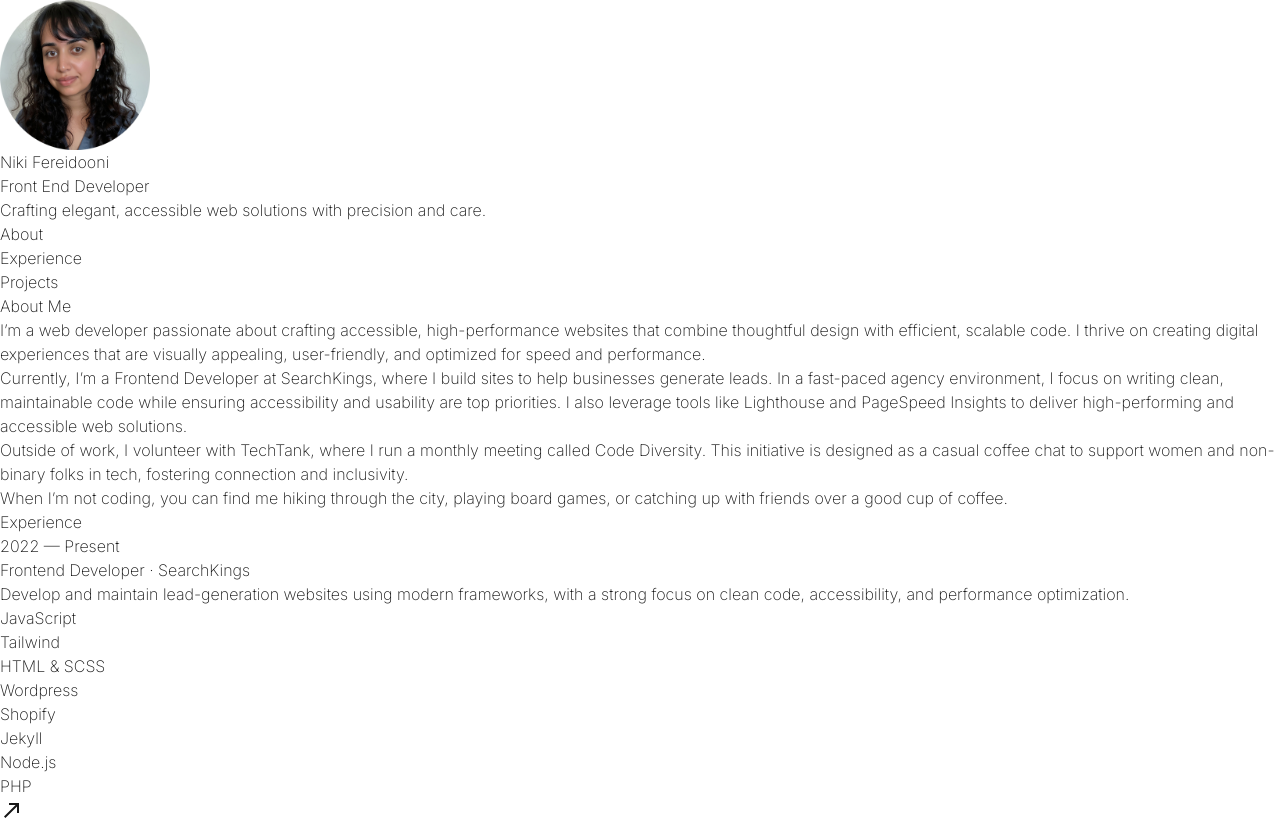
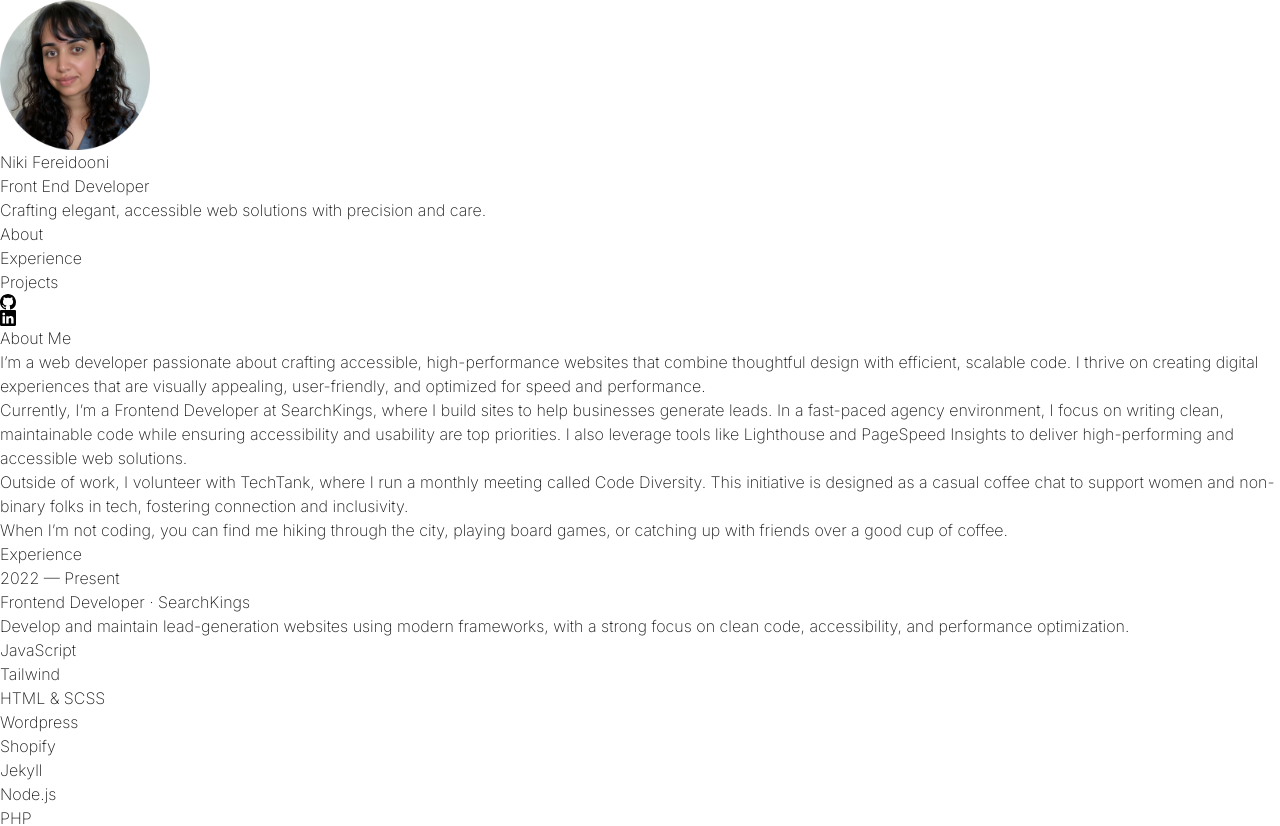
Before and after one commit to nfereidooni/CodeByNiki.com, a Next.js app: page / in a window 1280 px wide. Shown: the top 826 px of the page. Built offline with nearby package versions, Linux system fonts and the light colour scheme.

Commit message:
added social icons, added focus states

```diff
--- a/src/app/about/page.js
+++ b/src/app/about/page.js
@@ -6,9 +6,9 @@
           <div className="mt-4 text-lg">
               <p className="mb-2 text-base md:text-lg">I’m a web developer passionate about crafting accessible, high-performance websites that combine thoughtful design with efficient, scalable code. I thrive on creating digital experiences that are visually appealing, user-friendly, and optimized for speed and performance.</p>
 
-              <p className="mb-2 text-base md:text-lg">Currently, I’m a Frontend Developer at <a className="font-bold hover:text-pink-300" href="http://searchkings.com" target="_blank">SearchKings</a>, where I build sites to help businesses generate leads. In a fast-paced agency environment, I focus on writing clean, maintainable code while ensuring accessibility and usability are top priorities. I also leverage tools like Lighthouse and PageSpeed Insights to deliver high-performing and accessible web solutions.</p>
+              <p className="mb-2 text-base md:text-lg">Currently, I’m a Frontend Developer at <a className="font-bold hover:text-pink-300 focus:text-pink-300" href="http://searchkings.com" target="_blank">SearchKings</a>, where I build sites to help businesses generate leads. In a fast-paced agency environment, I focus on writing clean, maintainable code while ensuring accessibility and usability are top priorities. I also leverage tools like Lighthouse and PageSpeed Insights to deliver high-performing and accessible web solutions.</p>
 
-              <p className="mb-2 text-base md:text-lg">Outside of work, I volunteer with <a className="font-bold hover:text-pink-300" href="http://techtankto.com" target="_blank">TechTank</a>, where I run a monthly meeting called Code Diversity. This initiative is designed as a casual coffee chat to support women and non-binary folks in tech, fostering connection and inclusivity.</p>
+              <p className="mb-2 text-base md:text-lg">Outside of work, I volunteer with <a className="font-bold hover:text-pink-300 focus:text-pink-300" href="http://techtankto.com" target="_blank">TechTank</a>, where I run a monthly meeting called Code Diversity. This initiative is designed as a casual coffee chat to support women and non-binary folks in tech, fostering connection and inclusivity.</p>
 
               <p className="mb-2 text-base md:text-lg">When I’m not coding, you can find me hiking through the city, playing board games, or catching up with friends over a good cup of coffee.</p>
           </div>
--- a/src/components/ExperienceCard.js
+++ b/src/components/ExperienceCard.js
@@ -6,7 +6,7 @@
       href={companyLink}
       target="_blank"
       rel="noopener noreferrer"
-      className="group relative block p-6 bg-gray-800 rounded-lg shadow-md transition hover:shadow-lg hover:bg-gray-700"
+      className="group relative block p-6 bg-gray-800 rounded-lg shadow-md transition hover:shadow-lg hover:bg-gray-700 focus:shadow-lg focus:bg-gray-700"
       aria-label={`Visit ${company}`}
     >
       {/* Timeframe */}
@@ -15,7 +15,7 @@
       </header>
 
       {/* Role and Company */}
-      <h3 className="text-lg font-bold text-white group-hover:text-pink-300">
+      <h3 className="text-lg font-bold text-white group-hover:text-pink-300 group-focus:text-pink-300">
         {role} · {company}
       </h3>
 
--- a/src/components/LeftSidebar.js
+++ b/src/components/LeftSidebar.js
@@ -1,5 +1,7 @@
 import React from "react";
 import Image from 'next/image';
+import GithubIcon from "@/components/icons/GithubIcon";
+import LinkedInIcon from "@/components/icons/LinkedInIcon";
 import Headshot from '../../public/images/niki-headshot-circle.png'
 
 const LeftSidebar = () => {
@@ -20,22 +22,30 @@
       <nav className="mt-8">
         <ul className="flex flex-col space-y-4">
           <li>
-            <a href="#about" className="font-normal hover:text-pink-400">
+            <a href="#about" className="font-normal hover:text-pink-300 focus:text-pink-300">
               About
             </a>
           </li>
           <li>
-            <a href="#experience" className="font-normal hover:text-pink-400">
+            <a href="#experience" className="font-normal hover:text-pink-300 focus:text-pink-300">
               Experience
             </a>
           </li>
           <li>
-            <a href="#projects" className="font-normal hover:text-pink-400">
+            <a href="#projects" className="font-normal hover:text-pink-300 focus:text-pink-300">
               Projects
             </a>
           </li>
         </ul>
       </nav>
+      <div className="mt-8 flex space-x-4">
+        <a href="https://github.com/nfereidooni" target="_blank" rel="noopener noreferrer" className="w-6 h-6 text-white transition-colors fill-white hover:fill-pink-300 focus:fill-pink-300">
+          <GithubIcon className="w-6 h-6 text-white" />
+        </a>
+        <a href="https://linkedin.com/in/nfereidooni" target="_blank" rel="noopener noreferrer" className="w-6 h-6 text-white transition-colors fill-white hover:fill-pink-300 focus:fill-pink-300">
+          <LinkedInIcon className="w-6 h-6 text-white" />
+        </a>
+      </div>
     </aside>
   );
 };
--- a/src/components/ProjectCard.js
+++ b/src/components/ProjectCard.js
@@ -2,7 +2,7 @@
 
 export default function ProjectCard({ title, description, technologies, githubLink, deploymentLink }) {
   return (
-    <div className="group relative flex flex-col bg-gray-800 rounded-lg shadow-md transition hover:shadow-lg hover:bg-gray-700">
+    <div className="group relative flex flex-col bg-gray-800 rounded-lg shadow-md transition hover:shadow-lg hover:bg-gray-700 focus:shadow-lg focus:bg-gray-700">
       {/* Clickable Deployment Link */}
       <a
         href={deploymentLink}
@@ -12,7 +12,7 @@
         aria-label="View Live Deployment"
       >
         {/* Title */}
-        <h3 className="text-lg font-bold text-white group-hover:text-pink-300">
+        <h3 className="text-lg font-bold text-white group-hover:text-pink-300 group-focus:text-pink-300">
           {title}
         </h3>
 
--- a/src/components/icons/DiagonalArrow.js
+++ b/src/components/icons/DiagonalArrow.js
@@ -5,7 +5,7 @@
         height="24px"
         viewBox="0 -960 960 960"
         width="24px"
-        className={`absolute top-3 right-3 text-gray-500 transform transition-transform group-hover:text-pink-300 group-hover:translate-x-1 group-hover:translate-y-[-1px] ${className}`}
+        className={`absolute top-3 right-3 text-gray-500 transform transition-transform group-hover:text-pink-300 group-focus:text-pink-300 group-hover:translate-x-1 group-focus:translate-x-1 group-hover:translate-y-[-1px] group-focus:translate-y-[-1px] ${className}`}
         fill="currentColor"
         aria-hidden="true"
       >
--- /dev/null
+++ b/src/components/icons/GithubIcon.js
@@ -0,0 +1,13 @@
+export default function GithubIcon({ className = "" }) {
+    return (
+        <svg
+            xmlns="http://www.w3.org/2000/svg"
+            width="16"
+            height="16"
+            viewBox="0 0 16 16"
+            className={className}
+        >
+            <path d="M8 0C3.58 0 0 3.58 0 8c0 3.54 2.29 6.53 5.47 7.59.4.07.55-.17.55-.38 0-.19-.01-.82-.01-1.49-2.01.37-2.53-.49-2.69-.94-.09-.23-.48-.94-.82-1.13-.28-.15-.68-.52-.01-.53.63-.01 1.08.58 1.23.82.72 1.21 1.87.87 2.33.66.07-.52.28-.87.51-1.07-1.78-.2-3.64-.89-3.64-3.95 0-.87.31-1.59.82-2.15-.08-.2-.36-1.02.08-2.12 0 0 .67-.21 2.2.82.64-.18 1.32-.27 2-.27s1.36.09 2 .27c1.53-1.04 2.2-.82 2.2-.82.44 1.1.16 1.92.08 2.12.51.56.82 1.27.82 2.15 0 3.07-1.87 3.75-3.65 3.95.29.25.54.73.54 1.48 0 1.07-.01 1.93-.01 2.2 0 .21.15.46.55.38A8.01 8.01 0 0 0 16 8c0-4.42-3.58-8-8-8" />
+        </svg>
+    );
+}
--- /dev/null
+++ b/src/components/icons/LinkedInIcon.js
@@ -0,0 +1,13 @@
+export default function LinkedInIcon({ className = "" }) {
+    return (
+        <svg
+            xmlns="http://www.w3.org/2000/svg"
+            width="16"
+            height="16"
+            viewBox="0 0 16 16"
+            className={className}
+        >
+            <path d="M0 1.146C0 .513.526 0 1.175 0h13.65C15.474 0 16 .513 16 1.146v13.708c0 .633-.526 1.146-1.175 1.146H1.175C.526 16 0 15.487 0 14.854zm4.943 12.248V6.169H2.542v7.225zm-1.2-8.212c.837 0 1.358-.554 1.358-1.248-.015-.709-.52-1.248-1.342-1.248S2.4 3.226 2.4 3.934c0 .694.521 1.248 1.327 1.248zm4.908 8.212V9.359c0-.216.016-.432.08-.586.173-.431.568-.878 1.232-.878.869 0 1.216.662 1.216 1.634v3.865h2.401V9.25c0-2.22-1.184-3.252-2.764-3.252-1.274 0-1.845.7-2.165 1.193v.025h-.016l.016-.025V6.169h-2.4c.03.678 0 7.225 0 7.225z" />
+        </svg>
+    );
+}
```
